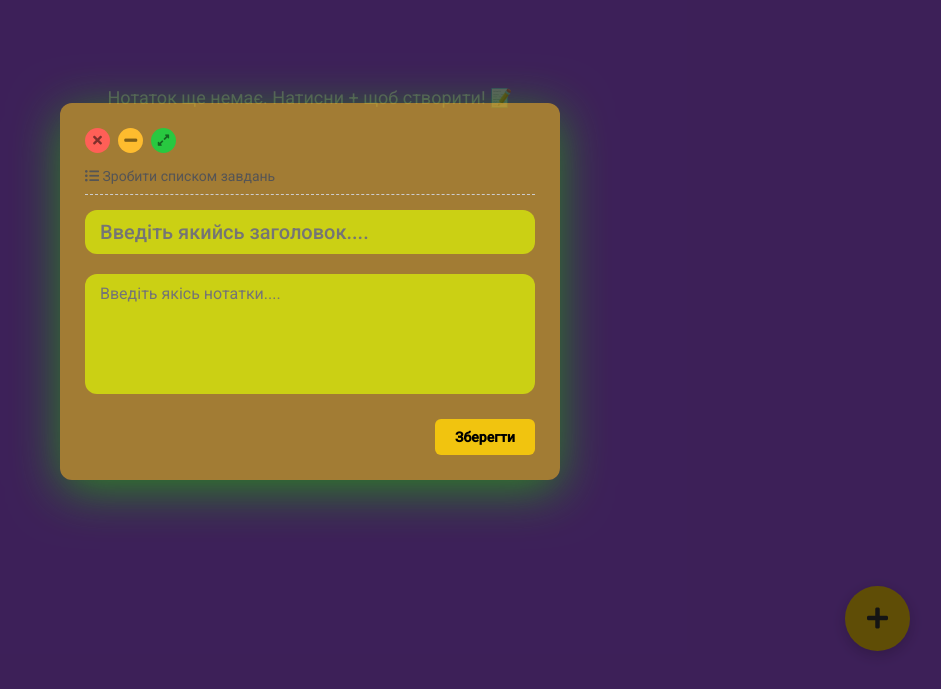
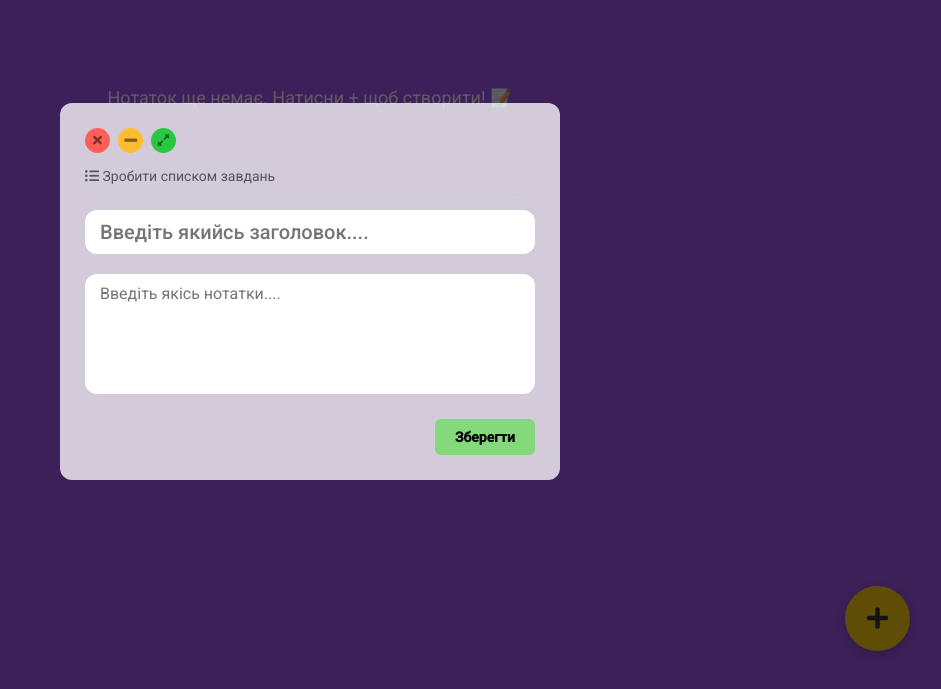
Before and after one commit to SaMuRaYX2/MakerTimeWebJunior, a plain HTML site: page index.html in a window 1280 px wide. Both pictures are taken after a click on the button 1207 px from the left and 727 px from the top of the page. Shown: the part 109-798 px from the top of the page, without its empty margins (330-1271 px from the left). Drawn offline with nearby package versions, Linux system fonts and the light colour scheme.

Commit message:
Fix color

```diff
--- a/style.css
+++ b/style.css
@@ -32,13 +32,13 @@ header {
 }
 
 .modal-content{
-  background-color: rgba(216, 173, 32, 0.655);
+  background-color: rgba(255, 255, 255, 0.769);
   padding: 25px;
   border-radius: 12px;
   width: 90%;
   max-width: 500px;
   position: relative;
-  box-shadow: 0 10px 50px rgba(43, 148, 27, 0.872);
+  box-shadow: 0 10px 50px rgba(255, 255, 255, 0);
   display: flex;
   flex-direction: column;
   transition: all 0.35s ease;
@@ -169,7 +169,7 @@ span.mac-minimize{
   width: 100%;
   font-size: 16px;
   padding: 10px 0;
-  background-color: rgba(225, 255, 0, 0.639);
+  background-color: rgb(255, 255, 255);
   border-radius: 12px;
   padding: 10px 25px 10px 15px;
 }
@@ -220,7 +220,7 @@ span.mac-minimize{
 }
 
 #save-note-btn {
-  background: #f1c40f;
+  background: #84d97b;
   border: none;
   padding: 10px 20px;
   border-radius: 6px;
@@ -230,7 +230,7 @@ span.mac-minimize{
 }
 
 #save-note-btn:hover {
-  background: #f39c12;
+  background: #4ac959;
 }
 
 .creator-actions {
```
